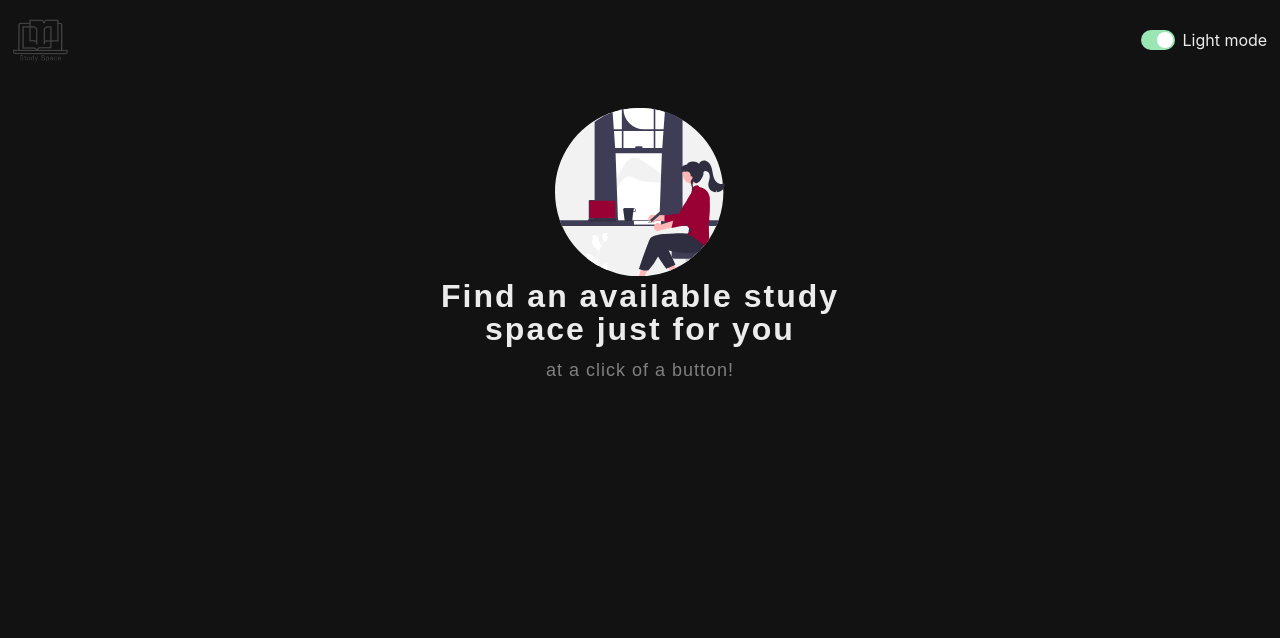
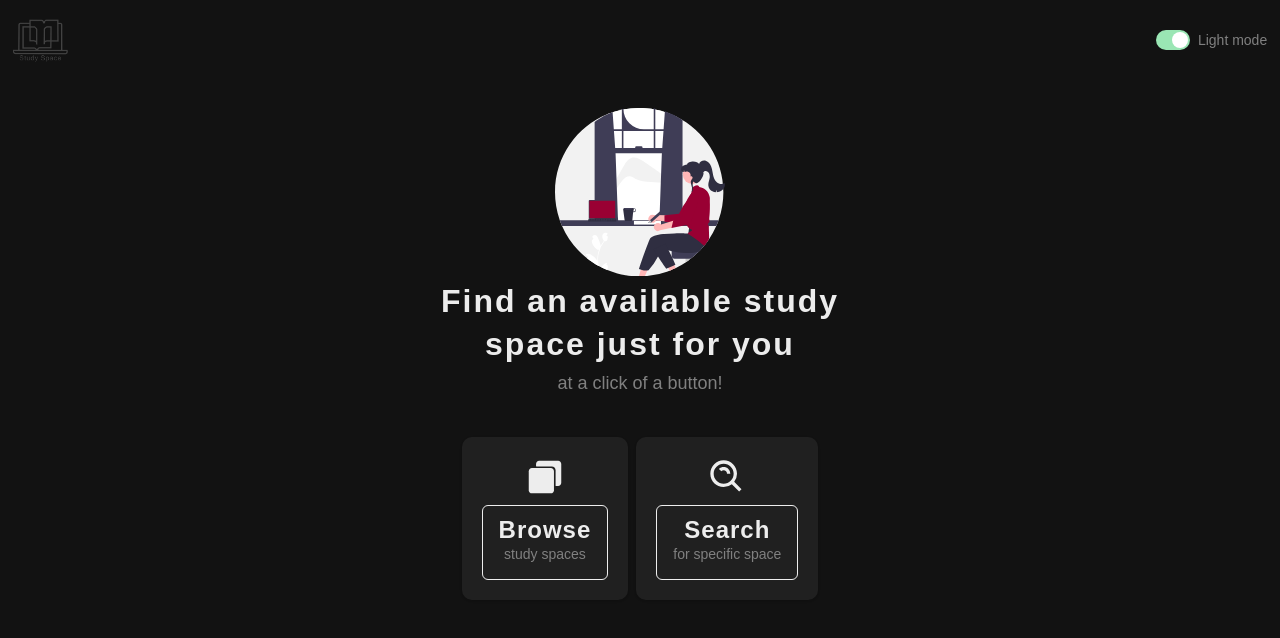
Before and after one commit to Roziallegro/oasis-II, a React (Vite) app: page / in a window 1280 px wide. Shown: the top 638 px of the page. Built offline with nearby package versions, Linux system fonts and the light colour scheme.

Commit message:
added browsing and searching icons

```diff
--- a/package.json
+++ b/package.json
@@ -24,6 +24,7 @@
     "eslint": "^8.44.0",
     "eslint-plugin-react-hooks": "^4.6.0",
     "eslint-plugin-react-refresh": "^0.4.1",
+    "react-icons": "^4.10.1",
     "react-router-dom": "^6.14.2",
     "react-svg": "^16.1.19",
     "typescript": "^5.0.2",
--- a/src/App.tsx
+++ b/src/App.tsx
@@ -1,4 +1,3 @@
-import { useState } from "react";
 import { Grid, GridItem, HStack, Image } from "@chakra-ui/react";
 import ColourModeSwitch from "./components/ColormodeSwitch";
 import { Route, Routes } from "react-router-dom";
@@ -6,6 +5,7 @@ import { Route, Routes } from "react-router-dom";
 import logo from "./assets/study logo.png";
 import Home from "./components/home/Home";
 import Browse from "./components/browse/Browse";
+import Search from "./components/search/Search";
 
 function App() {
   return (
@@ -21,6 +21,7 @@ function App() {
           <Routes>
             <Route path="/" element={<Home />} />
             <Route path="/browse" element={<Browse />} />
+            <Route path="/search" element={<Search />} />
           </Routes>
         </GridItem>
       </Grid>
--- a/src/components/ColormodeSwitch.tsx
+++ b/src/components/ColormodeSwitch.tsx
@@ -1,4 +1,4 @@
-import { HStack, Switch, Text, useColorMode } from "@chakra-ui/react";
+import { Box, HStack, Switch, Text, useColorMode } from "@chakra-ui/react";
 
 const ColourModeSwitch = () => {
   const { toggleColorMode, colorMode } = useColorMode();
@@ -11,9 +11,9 @@ const ColourModeSwitch = () => {
           isChecked={colorMode === "dark"}
           onChange={toggleColorMode}
         />
-        <Text whiteSpace="nowrap" fontSize={{ base: "xs", lg: "md" }}>
+        <Box textStyle="h4">
           {colorMode === "dark" ? "Light mode" : "Dark mode"}
-        </Text>
+        </Box>
       </HStack>
     </>
   );
--- a/src/components/home/Home.tsx
+++ b/src/components/home/Home.tsx
@@ -1,5 +1,6 @@
-import { Box, Center, VStack } from "@chakra-ui/react";
+import { Box, Center, HStack, VStack } from "@chakra-ui/react";
 import Study from "../../assets/study";
+import MenuContainer from "./MenuContainer";
 
 const Home = () => {
   return (
@@ -10,6 +11,19 @@ const Home = () => {
           <Box textStyle="h1">Find an available study</Box>
           <Box textStyle="h1">space just for you</Box>
           <Box textStyle="h3">at a click of a button!</Box>
+          <br />
+          <HStack>
+            <MenuContainer
+              iconName="browse"
+              buttonHeader="Browse"
+              buttonDescription="study spaces"
+            />
+            <MenuContainer
+              iconName="search"
+              buttonHeader="Search"
+              buttonDescription="for specific space"
+            />
+          </HStack>
         </VStack>
       </Center>
     </>
--- /dev/null
+++ b/src/components/home/MenuContainer.tsx
@@ -0,0 +1,66 @@
+import {
+  Box,
+  Button,
+  Card,
+  CardBody,
+  Center,
+  VStack,
+  Icon,
+} from "@chakra-ui/react";
+import { IconType } from "react-icons";
+import { IoIosBrowsers } from "react-icons/io";
+import { BiSearchAlt } from "react-icons/bi";
+import { useNavigate } from "react-router-dom";
+
+interface Props {
+  iconName: string;
+  buttonHeader: string;
+  buttonDescription: string;
+}
+
+const MenuContainer = ({
+  iconName,
+  buttonHeader,
+  buttonDescription,
+}: Props) => {
+  const iconMap: { [key: string]: IconType } = {
+    browse: IoIosBrowsers,
+    search: BiSearchAlt,
+  };
+
+  let navigate = useNavigate();
+  const routeChange = () => {
+    navigate(iconName);
+  };
+
+  return (
+    <>
+      <Card borderRadius={10}>
+        <CardBody>
+          <Center>
+            <VStack>
+              <Icon boxSize={10} key={iconName} as={iconMap[iconName]} />
+              <Button
+                onClick={routeChange}
+                height="100%"
+                width="100%"
+                padding={4}
+                variant="outline"
+                colorScheme="black"
+              >
+                <Center>
+                  <VStack>
+                    <Box textStyle="h2">{buttonHeader}</Box>
+                    <Box textStyle="h4">{buttonDescription}</Box>
+                  </VStack>
+                </Center>
+              </Button>
+            </VStack>
+          </Center>
+        </CardBody>
+      </Card>
+    </>
+  );
+};
+
+export default MenuContainer;
--- /dev/null
+++ b/src/components/search/Search.tsx
@@ -0,0 +1,9 @@
+const Search = () => {
+  return (
+    <div>
+      <p>Here to Search</p>
+    </div>
+  );
+};
+
+export default Search;
--- a/src/theme.ts
+++ b/src/theme.ts
@@ -23,15 +23,26 @@ textStyles:{
     h1: {
         fontSize: ['18px', '32px'],
         fontWeight: 'bold',
-        lineHeight: '25px',
+        lineHeight: ['15px', '35px'],
         letterSpacing: '2px',
+        fontFamily: `'Montserrat Variable', sans-serif`,
+    },
+    h2: {
+        fontSize: ['16px', '24px'],
+        fontWeight: 'bold',
+        lineHeight: ['2px', '16px'],
+        letterSpacing: '1px',
         fontFamily: `'Montserrat Variable', sans-serif`,
     },
     h3: {
         fontSize: ['10px', '18px'],
         fontWeight: 'light',
-        lineHeight: '40px',
-        letterSpacing: '1px',
+        fontFamily: `'Montserrat Variable', sans-serif`,
+        color: 'grey'
+      },
+    h4: {
+        fontSize: ['8px', '14px'],
+        fontWeight: 'light',
         fontFamily: `'Montserrat Variable', sans-serif`,
         color: 'grey'
       },
```
Also changed, not shown: 1 other file (tests, documents, lock files or other folders).
